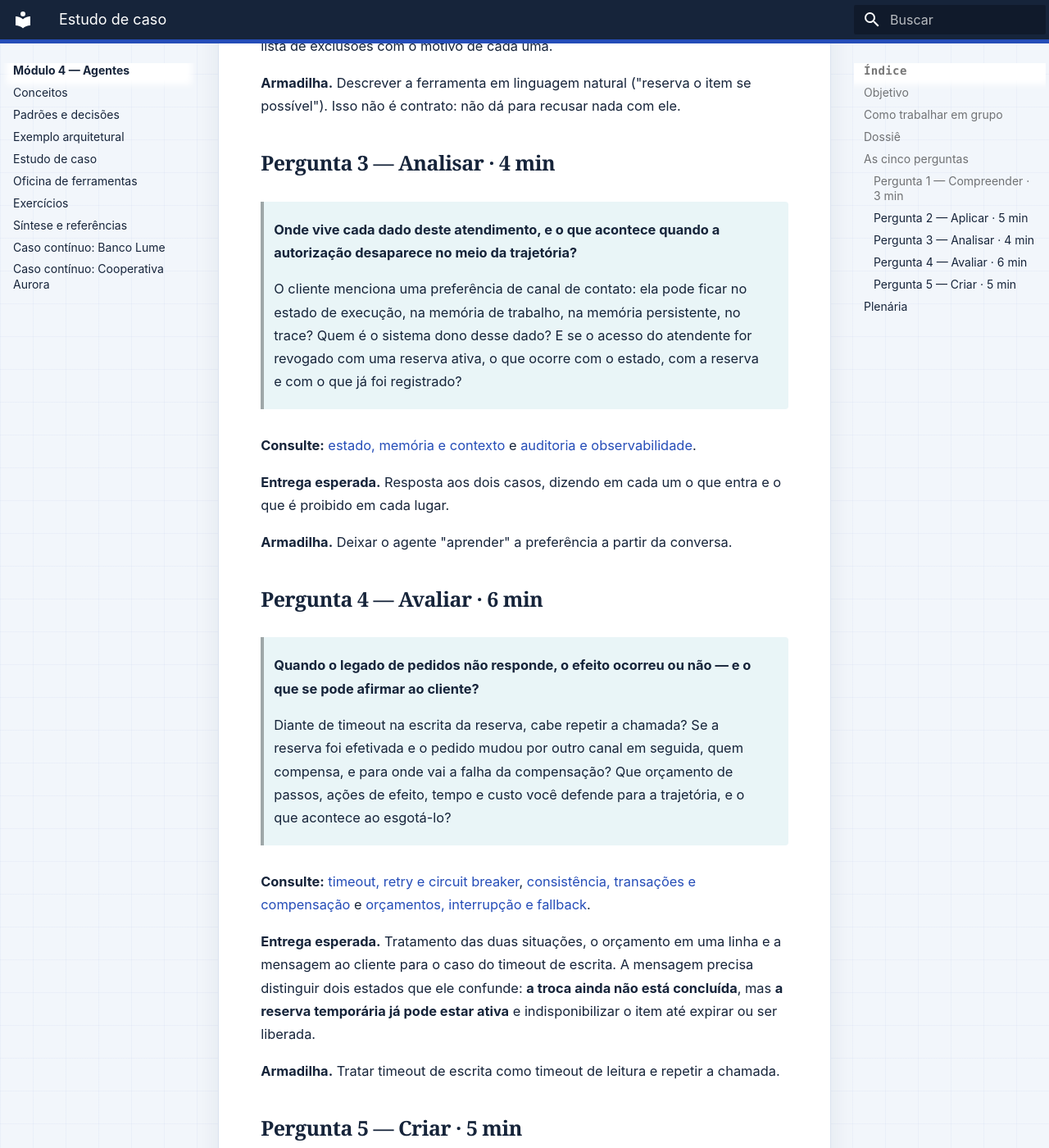
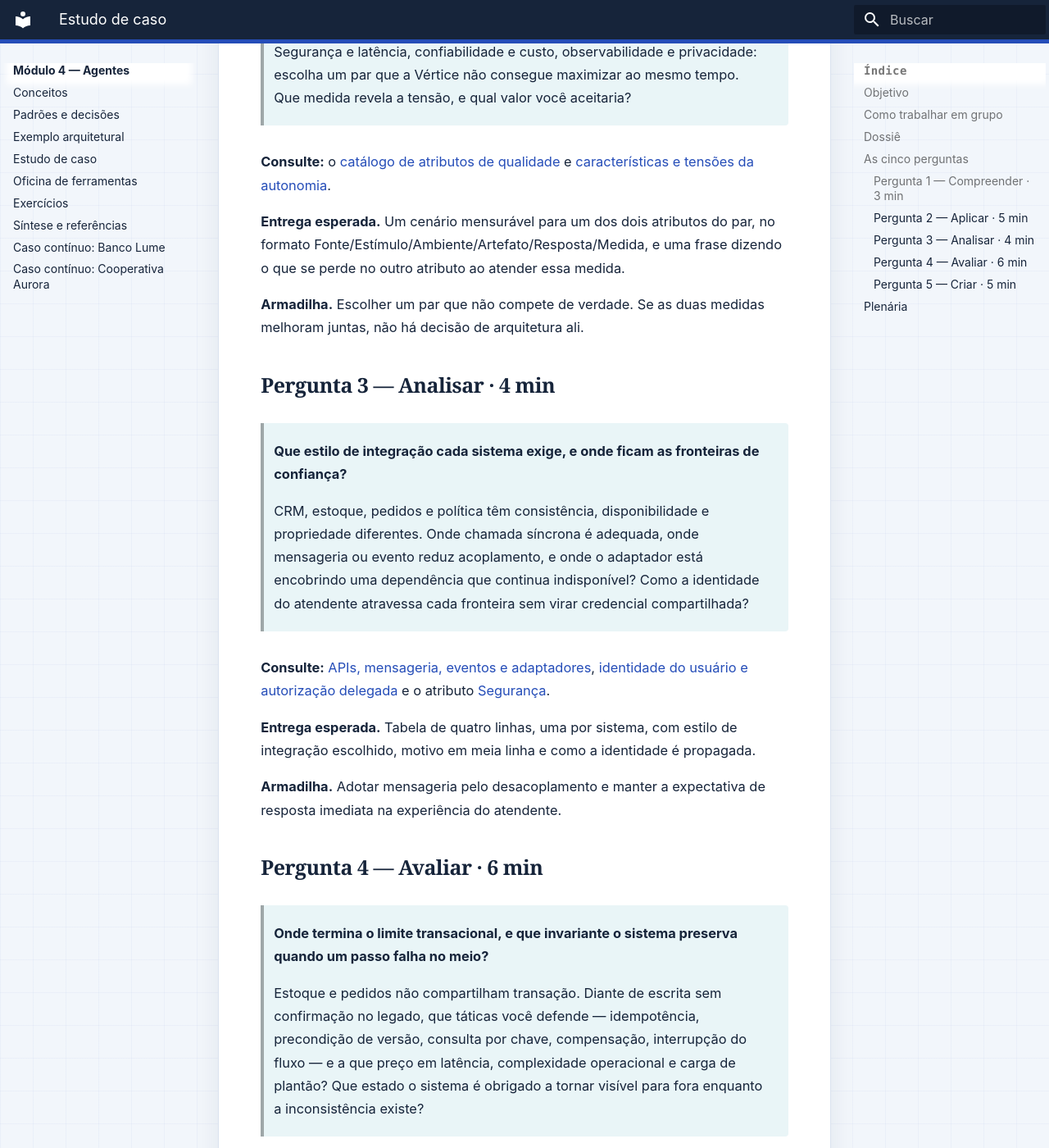
Before and after one commit to aulas-marco/arquitetura-solucoes-ia-generativa, an MkDocs documentation site: the page built from docs/modulo-4-agentes/estudo-de-caso.md, in a window 1280 px wide and 1400 px high, scrolled down 3750 px. Shown: the whole window at 82% size. Built offline with MkDocs 1.6.1 and Material for MkDocs 9.7.7, drawn with Linux system fonts in a browser that asks for light colours; some of the changed text lies outside the part shown.

Commit message:
docs(mod4): reorienta as perguntas do estudo de caso para decisões de arquitetura
As perguntas pediam artefatos de projeto de agente — contrato de
ferramenta, orçamento de passos, mensagem ao cliente. Passam a tratar
alocação de responsabilidade entre componentes, atributos de qualidade
em tensão com cenário mensurável, estilo de integração e fronteira de
confiança por sistema, limite transacional e invariante sob falha
parcial, e estrutura com critério de recuo. O modelo de linguagem volta
a ser um elemento do sistema, não o assunto.

Co-Authored-By: Claude Opus 5 (1M context) <noreply@anthropic.com>

```diff
--- a/docs/modulo-4-agentes/estudo-de-caso.md
+++ b/docs/modulo-4-agentes/estudo-de-caso.md
@@ -4,7 +4,7 @@ Caso curto, para 30 minutos de discussão em grupo com o material do módulo abe
 
 ## Objetivo
 
-Decidir **quanta autonomia conceder, a que ação, sob qual autoridade e com qual recuperação** na Vértice Varejo. As cinco perguntas pedem respostas curtas — uma tabela, um contrato, uma mensagem, meia página de ADR — e usam as [quatro formas de controle operacional](conceitos.md#quatro-formas-de-controle-operacional), a [matriz de autonomia](padroes-e-decisoes.md#matriz-de-autonomia), o [contrato de ferramenta](padroes-e-decisoes.md#comece-pelo-contrato-de-ferramenta) e as [fitness functions](padroes-e-decisoes.md#fitness-functions-para-autonomia).
+Decidir **onde ficam as responsabilidades, quais atributos de qualidade prevalecem e como o sistema se recupera** quando parte do efeito já ocorreu. A discussão é de arquitetura: alocação de responsabilidade, acoplamento entre sistemas de propriedade distinta, limite de consistência e critério de evolução. As respostas são curtas — uma tabela, um cenário mensurável, meia página de ADR.
 
 ## Como trabalhar em grupo
 
@@ -22,7 +22,7 @@ A Vértice Varejo recebe pedidos de troca, cancelamento, alteração de entrega
 
 **Restrições confirmadas.** Segurança exige identidade individual em cada chamada e logs sem documento e endereço em claro. Operações relata timeouts recorrentes no legado de pedidos, com equipe pequena de plantão. Comercial permite reserva temporária de item, mas desconto e cancelamento material dependem de limite por valor e aprovação de supervisor. CRM e estoque só são acessíveis por adaptadores; pedidos aceita precondição de versão e chave de idempotência. Auditoria precisa reconstruir proposta, decisão de política, aprovação, chamada, resultado e compensação.
 
-**Classes de solicitação.**
+**Classes de solicitação.** O efeito de cada uma é o que a arquitetura precisa governar.
 
 | Solicitação | Sistemas | Efeito |
 |---|---|---|
@@ -33,7 +33,7 @@ A Vértice Varejo recebe pedidos de troca, cancelamento, alteração de entrega
 | conceder desconto excepcional | políticas + pedidos | impacto financeiro |
 | alterar endereço após expedição | logística | alto risco de fraude |
 
-A coluna de autonomia foi removida de propósito: preenchê-la é a Pergunta 1.
+Nenhuma das seis linhas tem hoje autoridade definida em componente: é isso que a Pergunta 1 endereça.
 
 **Evidências do piloto.** Já existe um copiloto com workflow determinístico: identifica intenção, consulta dados por ferramentas de leitura e prepara orientação para o atendente executar. Três semanas com 40 atendentes e 640 solicitações:
 
@@ -45,76 +45,78 @@ A coluna de autonomia foi removida de propósito: preenchê-la é a Pergunta 1.
 | falhas de integração com pedidos (timeout) | 23 em 640 |
 | solicitações em que a sequência de consulta variou de forma não prevista | 31% |
 
-**Ferramentas no adaptador**, nenhuma exposta ainda à escolha do modelo: `consultar_cliente`, `consultar_pedido`, `buscar_estoque`, `avaliar_politica`, `reservar_item`, `liberar_reserva`, `propor_cancelamento`, `registrar_interacao`. A política comercial é versionada e consultável por API.
+**Capacidades expostas pelos adaptadores**, nenhuma delas ainda invocável fora do fluxo conduzido pelo atendente: `consultar_cliente`, `consultar_pedido`, `buscar_estoque`, `avaliar_politica`, `reservar_item`, `liberar_reserva`, `propor_cancelamento`, `registrar_interacao`. A política comercial é versionada e consultável por API.
 
 **Incógnitas.** Sem medição de custo por atendimento, de carga de revisão do supervisor, nem de comportamento sob conteúdo malicioso no texto do cliente. A direção quer decisão em duas semanas.
 
 ## As cinco perguntas
 
-As perguntas sobem os níveis da [taxonomia de Bloom](../comecar/taxonomia-de-bloom.md): compreender, aplicar, analisar, avaliar e criar. Cada uma indica o que consultar antes de responder, o tempo e a entrega esperada. Não há bloco de resposta: de Aplicar para cima, o feedback é do professor, sobre critérios, coerência e evidência.
+São perguntas de arquitetura: alocação de responsabilidades, atributos de qualidade em tensão, estilos de integração e acoplamento, limites de consistência e recuperação, estrutura e evolução. O modelo de linguagem é um elemento do sistema, não o assunto — nenhuma pergunta se resolve escolhendo modelo, prompt ou plataforma.
+
+As perguntas sobem os níveis da [taxonomia de Bloom](../comecar/taxonomia-de-bloom.md): compreender, aplicar, analisar, avaliar e criar. De Aplicar para cima não há bloco de resposta; o feedback é do professor, sobre critérios, coerência e evidência.
 
 ### Pergunta 1 — Compreender · 3 min
 
-> **Que nível de autonomia cada classe de solicitação admite, e por que a matriz não pode ser uniforme?**
+> **Como as responsabilidades de gerar, decidir, autorizar e executar efeito estão hoje distribuídas entre os componentes da Vértice?**
 >
-> O piloto que já roda hoje é chatbot, copiloto, workflow determinístico ou agente — e qual evidência do dossiê sustenta essa classificação?
+> Se a escolha da reserva deixar de ser do atendente, qual dessas quatro responsabilidades muda de componente — e quais permanecem onde estão?
 
-**Consulte:** [quatro formas de controle operacional](conceitos.md#quatro-formas-de-controle-operacional) e a [matriz de autonomia](padroes-e-decisoes.md#matriz-de-autonomia).
+**Consulte:** [geração, decisão e ação](conceitos.md#geracao-decisao-e-acao), [responsabilidades e fronteiras de componente](conceitos.md#responsabilidades-e-fronteiras-de-componente) e [políticas como fronteira executável](conceitos.md#politicas-como-fronteira-executavel).
 
-**Entrega esperada.** A coluna de autonomia preenchida nas seis linhas (A1 a A4, ou "fora do agente"), com meia linha de justificativa por efeito e reversibilidade, mais uma frase classificando o piloto.
+**Entrega esperada.** Uma tabela de quatro linhas — geração, decisão, autorização, efeito — com o componente responsável hoje e o componente responsável na proposta. Componentes, não ferramentas.
 
-**Armadilha.** Nível uniforme nas seis linhas — sinal de que o grupo classificou a solução, não as ações.
+**Armadilha.** Concentrar decisão e autorização no mesmo componente. Se quem propõe é quem permite, a política deixou de ser fronteira.
 
 ### Pergunta 2 — Aplicar · 5 min
 
-> **Que contrato permite recusar uma chamada inválida de `reservar_item` antes de executá-la?**
+> **Quais atributos de qualidade entram em conflito nesta situação, e como se mede o conflito?**
 >
-> Quem valida a precondição, o modelo ou a política? O que impede que duas chamadas reservem o item duas vezes? Com qual identidade a reserva chega ao sistema de pedidos? E quais ferramentas da lista **não** devem ser expostas à escolha do modelo neste incremento?
+> Segurança e latência, confiabilidade e custo, observabilidade e privacidade: escolha um par que a Vértice não consegue maximizar ao mesmo tempo. Que medida revela a tensão, e qual valor você aceitaria?
 
-**Consulte:** [contrato de ferramenta](padroes-e-decisoes.md#comece-pelo-contrato-de-ferramenta), [autorização delegada](padroes-e-decisoes.md#identidade-do-usuario-e-autorizacao-delegada) e [idempotência](padroes-e-decisoes.md#idempotencia-concorrencia-e-prevencao-de-repeticao).
+**Consulte:** o [catálogo de atributos de qualidade](../referencia/atributos-de-qualidade.md) e [características e tensões da autonomia](conceitos.md#caracteristicas-e-tensoes-da-autonomia).
 
-**Entrega esperada.** O contrato de `reservar_item` — parâmetros, precondições, identidade e finalidade, chave de idempotência, expiração, erros e retorno — e a lista de exclusões com o motivo de cada uma.
+**Entrega esperada.** Um cenário mensurável para um dos dois atributos do par, no formato Fonte/Estímulo/Ambiente/Artefato/Resposta/Medida, e uma frase dizendo o que se perde no outro atributo ao atender essa medida.
 
-**Armadilha.** Descrever a ferramenta em linguagem natural ("reserva o item se possível"). Isso não é contrato: não dá para recusar nada com ele.
+**Armadilha.** Escolher um par que não compete de verdade. Se as duas medidas melhoram juntas, não há decisão de arquitetura ali.
 
 ### Pergunta 3 — Analisar · 4 min
 
-> **Onde vive cada dado deste atendimento, e o que acontece quando a autorização desaparece no meio da trajetória?**
+> **Que estilo de integração cada sistema exige, e onde ficam as fronteiras de confiança?**
 >
-> O cliente menciona uma preferência de canal de contato: ela pode ficar no estado de execução, na memória de trabalho, na memória persistente, no trace? Quem é o sistema dono desse dado? E se o acesso do atendente for revogado com uma reserva ativa, o que ocorre com o estado, com a reserva e com o que já foi registrado?
+> CRM, estoque, pedidos e política têm consistência, disponibilidade e propriedade diferentes. Onde chamada síncrona é adequada, onde mensageria ou evento reduz acoplamento, e onde o adaptador está encobrindo uma dependência que continua indisponível? Como a identidade do atendente atravessa cada fronteira sem virar credencial compartilhada?
 
-**Consulte:** [estado, memória e contexto](conceitos.md#estado-memoria-e-contexto) e [auditoria e observabilidade](padroes-e-decisoes.md#auditoria-e-observabilidade).
+**Consulte:** [APIs, mensageria, eventos e adaptadores](padroes-e-decisoes.md#apis-mensageria-eventos-e-adaptadores), [identidade do usuário e autorização delegada](padroes-e-decisoes.md#identidade-do-usuario-e-autorizacao-delegada) e o atributo [Segurança](../referencia/atributos-de-qualidade.md#seguranca).
 
-**Entrega esperada.** Resposta aos dois casos, dizendo em cada um o que entra e o que é proibido em cada lugar.
+**Entrega esperada.** Tabela de quatro linhas, uma por sistema, com estilo de integração escolhido, motivo em meia linha e como a identidade é propagada.
 
-**Armadilha.** Deixar o agente "aprender" a preferência a partir da conversa.
+**Armadilha.** Adotar mensageria pelo desacoplamento e manter a expectativa de resposta imediata na experiência do atendente.
 
 ### Pergunta 4 — Avaliar · 6 min
 
-> **Quando o legado de pedidos não responde, o efeito ocorreu ou não — e o que se pode afirmar ao cliente?**
+> **Onde termina o limite transacional, e que invariante o sistema preserva quando um passo falha no meio?**
 >
-> Diante de timeout na escrita da reserva, cabe repetir a chamada? Se a reserva foi efetivada e o pedido mudou por outro canal em seguida, quem compensa, e para onde vai a falha da compensação? Que orçamento de passos, ações de efeito, tempo e custo você defende para a trajetória, e o que acontece ao esgotá-lo?
+> Estoque e pedidos não compartilham transação. Diante de escrita sem confirmação no legado, que táticas você defende — idempotência, precondição de versão, consulta por chave, compensação, interrupção do fluxo — e a que preço em latência, complexidade operacional e carga de plantão? Que estado o sistema é obrigado a tornar visível para fora enquanto a inconsistência existe?
 
-**Consulte:** [timeout, retry e circuit breaker](padroes-e-decisoes.md#timeout-retry-e-circuit-breaker), [consistência, transações e compensação](padroes-e-decisoes.md#consistencia-transacoes-e-compensacao) e [orçamentos, interrupção e fallback](padroes-e-decisoes.md#orcamentos-interrupcao-e-fallback).
+**Consulte:** [idempotência, concorrência e prevenção de repetição](padroes-e-decisoes.md#idempotencia-concorrencia-e-prevencao-de-repeticao), [consistência, transações e compensação](padroes-e-decisoes.md#consistencia-transacoes-e-compensacao), [timeout, retry e circuit breaker](padroes-e-decisoes.md#timeout-retry-e-circuit-breaker) e o atributo [Confiabilidade](../referencia/atributos-de-qualidade.md#confiabilidade).
 
-**Entrega esperada.** Tratamento das duas situações, o orçamento em uma linha e a mensagem ao cliente para o caso do timeout de escrita. A mensagem precisa distinguir dois estados que ele confunde: **a troca ainda não está concluída**, mas **a reserva temporária já pode estar ativa** e indisponibilizar o item até expirar ou ser liberada.
+**Entrega esperada.** O invariante enunciado em uma frase, as táticas escolhidas com o custo de cada uma, e o destino de uma compensação que falha. O estado visível para fora precisa distinguir duas situações que o cliente confunde: **a troca ainda não está concluída**, mas **a reserva temporária já pode estar ativa** e indisponibilizar o item até expirar ou ser liberada.
 
-**Armadilha.** Tratar timeout de escrita como timeout de leitura e repetir a chamada.
+**Armadilha.** Tratar escrita sem confirmação como leitura sem resposta e repetir a chamada.
 
 ### Pergunta 5 — Criar · 5 min
 
-> **Que decisão o grupo leva à direção em duas semanas, e sob que condição ela se reverte?**
+> **Que estrutura você recomenda à direção em duas semanas, e sob que evidência ela se reverte?**
 >
-> A reserva deve ser exposta à escolha do modelo? Por que descartar múltiplos agentes por domínio e por que não comprar um serviço hospedado de planejamento e política? Que número, medido em produção, obrigaria a reduzir a autonomia depois de concedida?
+> Autoridade concentrada em um componente ou distribuída por domínio, com o custo de coordenação que isso implica? Capacidade padronizada comprada de um fornecedor ou construída, considerando fronteira de dados, versionamento e saída? E que medida em produção obrigaria a arquitetura a recuar da opção escolhida?
 
-**Consulte:** [fitness functions para autonomia](padroes-e-decisoes.md#fitness-functions-para-autonomia), [agente único versus múltiplos agentes](padroes-e-decisoes.md#agente-unico-versus-multiplos-agentes) e [plataforma e obtenção de capacidade](padroes-e-decisoes.md#plataforma-e-obtencao-de-capacidade).
+**Consulte:** [agente único e múltiplos agentes](conceitos.md#agente-unico-e-multiplos-agentes), [plataforma e obtenção de capacidade](padroes-e-decisoes.md#plataforma-e-obtencao-de-capacidade) e [fitness functions para autonomia](padroes-e-decisoes.md#fitness-functions-para-autonomia).
 
-**Entrega esperada.** Meia página no formato do [template de ADR](../referencia/template-adr.md): decisão, duas opções descartadas, evidência do dossiê que a sustenta, duas fitness functions com limite numérico e ação automática, e o gatilho de redução de autonomia.
+**Entrega esperada.** Meia página no formato do [template de ADR](../referencia/template-adr.md): decisão estrutural, duas opções descartadas com o motivo, a evidência do dossiê que sustenta a escolha, duas fitness functions com limite numérico e ação automática, e o gatilho de recuo.
 
-**Armadilha.** Justificar a promoção pela variação de 31% sem verificar em que classes de solicitação ela ocorre — pode estar concentrada em leituras que já são A2.
+**Armadilha.** Distribuir por domínio porque há quatro sistemas. Fronteira de componente se justifica por autoridade, dado e ritmo de mudança — não pelo número de integrações.
 
 ## Plenária
 
-Três minutos: cada grupo diz o nível concedido, a ação exposta e a fitness function que dispararia redução de autonomia. O confronto útil está nos grupos que chegaram a decisões opostas com a mesma evidência — aí a pergunta é qual incógnita do dossiê separa as duas leituras.
+Três minutos: cada grupo diz onde colocou a autorização, qual atributo de qualidade sacrificou e qual medida obrigaria a arquitetura a recuar. O confronto útil está nos grupos que chegaram a decisões opostas com a mesma evidência — aí a pergunta é qual incógnita do dossiê separa as duas leituras.
 
 Para aprofundar depois da aula, ver [Classificação de autonomia](exercicios.md#11-classificacao-de-autonomia), [Diagnóstico de trace](exercicios.md#14-diagnostico-de-trace) e [Arquitetura de agente controlado](exercicios.md#18-arquitetura-de-agente-controlado) em [Exercícios](exercicios.md).
```
